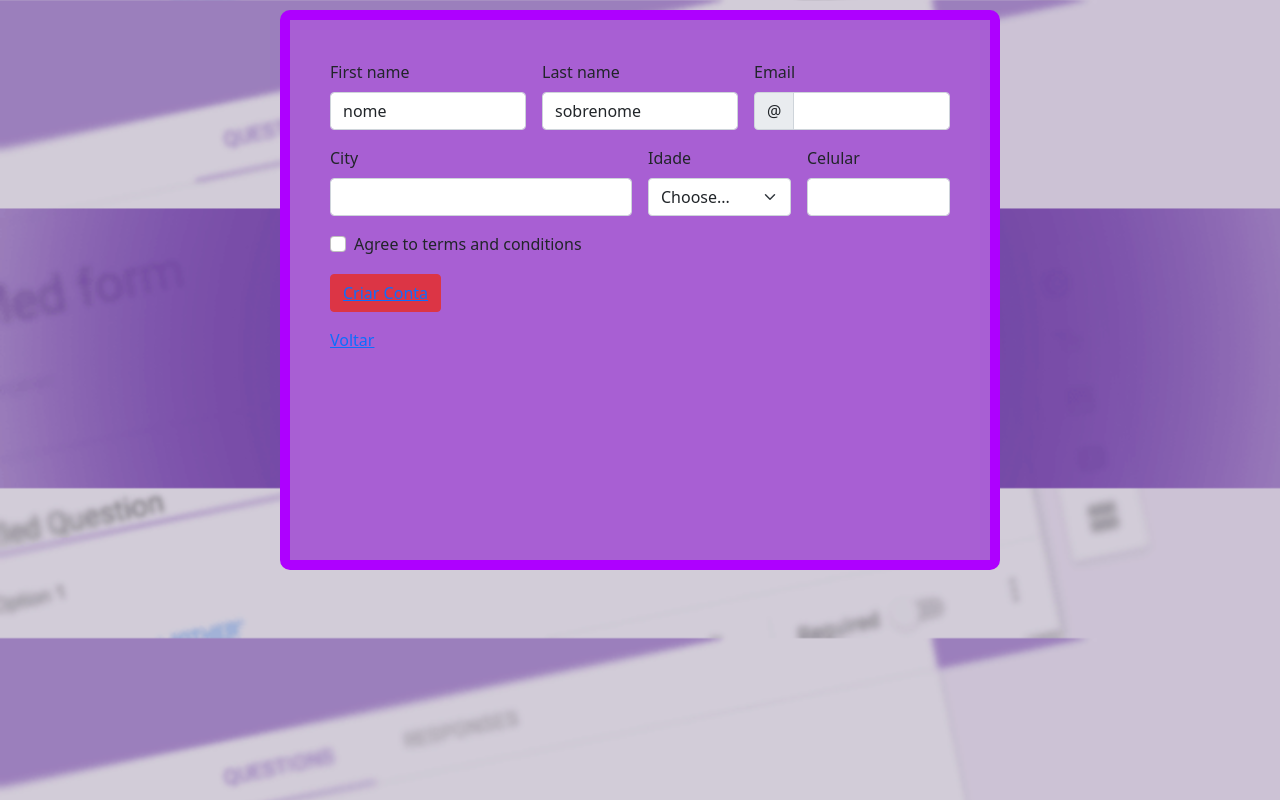
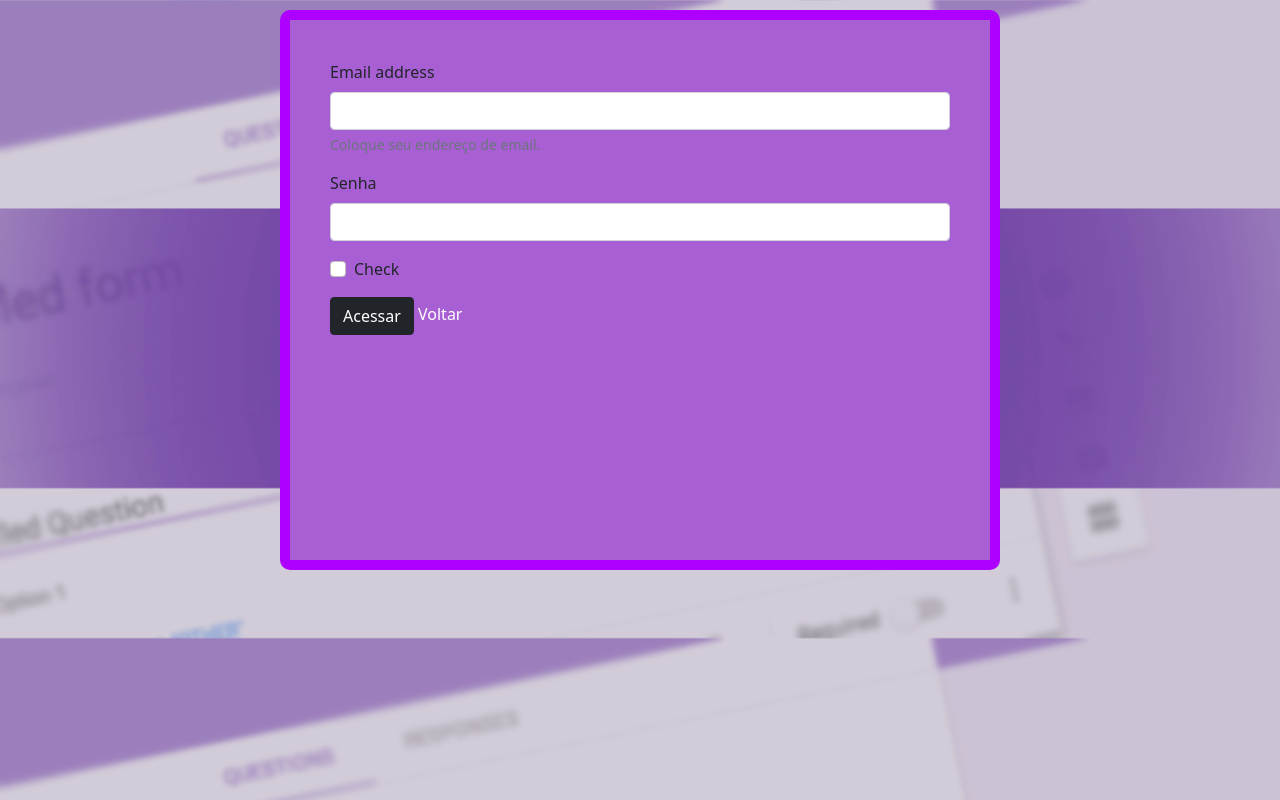
Before and after one commit to MadaraTr/novo-site, a plain HTML site: page cadastro.html in a window 1280 px wide. Drawn offline with nearby package versions, Linux system fonts and the light colour scheme.

Commit message:
madara2.0

```diff
--- a/cadastro.css
+++ b/cadastro.css
@@ -12,3 +12,7 @@ body{
     background-image:url( img/google-forms-como-funciona.png);
     background-size: cover;
 }
+a{
+    text-decoration: none;
+    color: white;
+}
--- a/cadastro.html
+++ b/cadastro.html
@@ -12,82 +12,23 @@
   </head>
   <body>
     <div class=" form">
-    <form class="row g-3 needs-validation" novalidate>
-        <div class="col-md-4">
-          <label for="validationCustom01" class="form-label">First name</label>
-          <input type="text" class="form-control" id="validationCustom01" value="nome" required>
-          <div class="valid-feedback">
-            Looks good!
-          </div>
+      <form>
+        <div class="mb-3">
+          <label for="exampleInputEmail1" class="form-label">Email address</label>
+          <input type="email" class="form-control" id="exampleInputEmail1" aria-describedby="emailHelp">
+          <div id="emailHelp" class="form-text">Coloque seu endereço de email.</div>
         </div>
-        <div class="col-md-4">
-          <label for="validationCustom02" class="form-label">Last name</label>
-          <input type="text" class="form-control" id="validationCustom02" value="sobrenome" required>
-          <div class="valid-feedback">
-            Looks good!
-          </div>
+        <div class="mb-3">
+          <label for="exampleInputPassword1" class="form-label">Senha</label>
+          <input type="password" class="form-control" id="exampleInputPassword1">
         </div>
-        <div class="col-md-4">
-          <label for="validationCustomUsername" class="form-label">Email</label>
-          <div class="input-group has-validation">
-            <span class="input-group-text" id="inputGroupPrepend">@</span>
-            <input type="text" class="form-control" id="validationCustomUsername" aria-describedby="inputGroupPrepend" required>
-            <div class="invalid-feedback">
-              Please choose a username.
-            </div>
-          </div>
+        <div class="mb-3 form-check">
+          <input type="checkbox" class="form-check-input" id="exampleCheck1">
+          <label class="form-check-label" for="exampleCheck1">Check  </label>
         </div>
-        <div class="col-md-6">
-          <label for="validationCustom03" class="form-label">City</label>
-          <input type="text" class="form-control" id="validationCustom03" required>
-          <div class="invalid-feedback">
-            Please provide a valid city.
-          </div>
-        </div>
-        <div class="col-md-3">
-          <label for="validationCustom04" class="form-label">Idade</label>
-          <select class="form-select" id="validationCustom04" required>
-            <option selected disabled value="">Choose...</option>
-            <option>...</option>
-            <option> 1</option>
-            <option> 2</option>
-            <option> 3</option>
-            <option> 4</option>
-            <option> 5</option>
-            <option> 6</option>
-            <option> 7</option>
-            <option> 8</option>
-            <option> 9</option>
-            <option> 10</option>
-          </select>
-          <div class="invalid-feedback">
-            Please select a valid state.
-          </div>
-        </div>
-        <div class="col-md-3">
-          <label for="validationCustom05" class="form-label">Celular</label>
-          <input type="text" class="form-control" id="validationCustom05" required>
-          <div class="invalid-feedback">
-            Please provide a valid zip.
-          </div>
-        </div>
-        <div class="col-12">
-          <div class="form-check">
-            <input class="form-check-input" type="checkbox" value="" id="invalidCheck" required>
-            <label class="form-check-label" for="invalidCheck">
-              Agree to terms and conditions
-            </label>
-            <div class="invalid-feedback">
-              You must agree before submitting.
-            </div>
-          </div>
-        </div>
-        <div class="col-12">
-        <button class="btn btn-danger " type="submit"><a href="bootstrap.html"> Criar Conta </a></button>
-        </div>
+        <button type="submit" class="btn btn-dark"><a href="bootstrap.html"> Acessar </a></button>
         <a href="index.html"> Voltar</a>
-      </form>
-    </div>
+    </form>
 
 
 
--- a/form.css
+++ b/form.css
@@ -13,3 +13,7 @@ body{
     background-image:url( img/google-forms-como-funciona.png);
     background-size: cover;
 }
+a{
+    text-decoration: none;
+    color: white;
+}
--- /dev/null
+++ b/style.css
@@ -0,0 +1,6 @@
+.menu{
+    background-color: rgb(136, 21, 202);
+}
+.roda{
+    background-color: rgb(154, 14, 219);
+}
```
Also changed, not shown: bootstrap.html (+1 -1 lines), index.html (+9 -7 lines).
